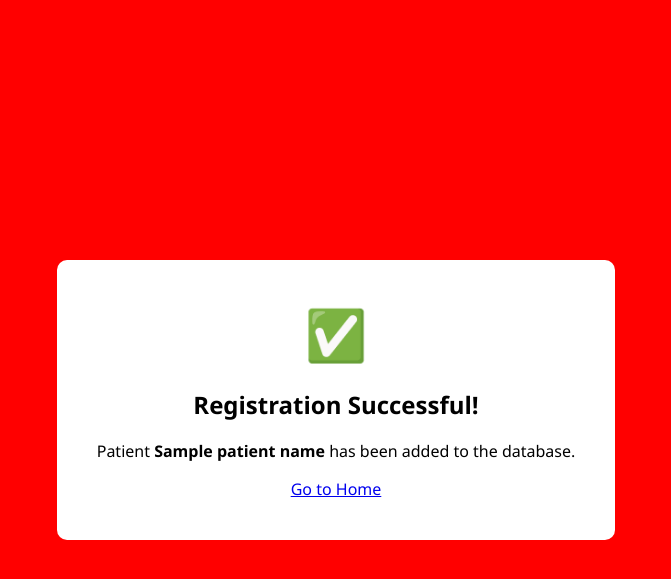
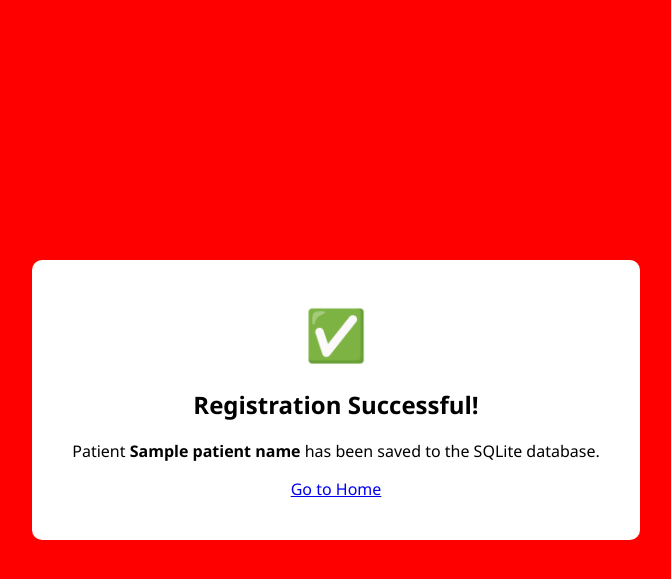
Before and after one commit to poldgzmn/St-Vallejo-Hospital, a Flask app: template templates/success.html in a window 1280 px wide. Shown: the top 579 px of the page, without its empty margins (304-975 px from the left). Run offline with Flask 3, Linux system fonts and the light colour scheme; the template is opened without the code that fills it: most values are stand-ins (such as "Sample title", 1, 10 or a date in 2020).

Commit message:
Update success.html

```diff
--- a/templates/success.html
+++ b/templates/success.html
@@ -9,7 +9,7 @@
     <div class="success-box">
         <div class="icon">✅</div>
         <h2>Registration Successful!</h2>
-        <p>Patient <strong>{{ patient_name }}</strong> has been added to the database.</p>
+        <p>Patient <strong>{{ patient_name }}</strong> has been saved to the SQLite database.</p>
         <a href="{{ url_for('index') }}" class="btn-secondary">Go to Home</a>
     </div>
 </body>
```
